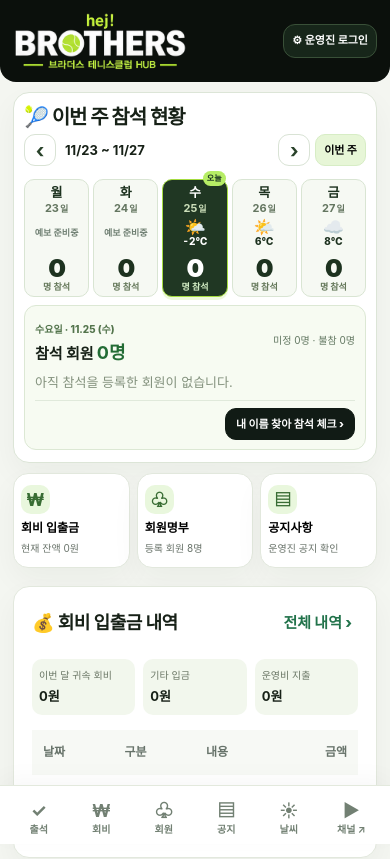
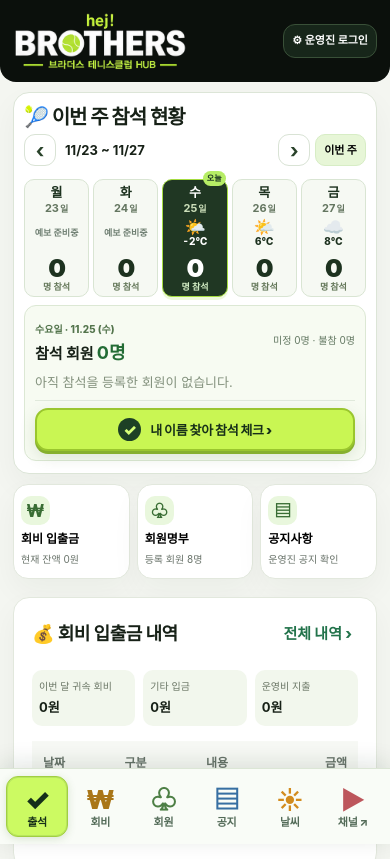
Before and after one commit to drfoods/brotherstc, a plain HTML site: page index.html in a window 390 px wide. Shown: the top 859 px of the page. Drawn offline with Linux system fonts and the light colour scheme.

Commit message:
Update styles.css

```diff
--- a/styles.css
+++ b/styles.css
@@ -583,3 +583,144 @@
   .weekly-board .weekly-day .bro-7am-emoji { font-size: 16px; }
   .weekly-board .weekly-day .day-count { font-size: 23px; }
 }
+/* BROTHERS TC HUB v23 | CTA + MOBILE NAV HIGHLIGHT
+   Append after v22 at the END of styles.css. No JS/Firebase changes.
+*/
+
+/* The member check-in action must stand out under the selected-day roster. */
+.weekly-board .weekday-detail-foot > button.btn {
+  display: inline-flex;
+  justify-content: center;
+  align-items: center;
+  gap: 9px;
+  min-height: 46px;
+  padding: 10px 17px;
+  border: 2px solid #9ac62e;
+  border-radius: 13px;
+  background: #c9f653;
+  color: #173019;
+  box-shadow: 0 3px 0 #86b02e, 0 6px 16px rgba(62, 100, 37, .15);
+  font-size: 14px;
+  font-weight: 900;
+  letter-spacing: -.35px;
+  white-space: nowrap;
+  cursor: pointer;
+}
+.weekly-board .weekday-detail-foot > button.btn::before {
+  content: '✓';
+  display: inline-grid;
+  place-items: center;
+  flex: 0 0 26px;
+  width: 26px;
+  height: 26px;
+  border-radius: 50%;
+  background: #1d4025;
+  color: #d7ff78;
+  font-size: 17px;
+  font-weight: 950;
+  line-height: 1;
+}
+.weekly-board .weekday-detail-foot > button.btn:hover {
+  background: #b8ef38;
+  border-color: #86b72a;
+}
+.weekly-board .weekday-detail-foot > button.btn:active {
+  box-shadow: 0 1px 0 #86b02e;
+  transform: translateY(2px);
+}
+.weekly-board .weekday-detail-foot > button.btn:focus-visible {
+  outline: 3px solid #358e54;
+  outline-offset: 3px;
+}
+
+/* Phone bottom navigation: larger, colored icons with a clear active tab. */
+@media (max-width: 760px) {
+  body { padding-bottom: calc(88px + env(safe-area-inset-bottom)); }
+  .side {
+    padding: 7px max(6px, env(safe-area-inset-right)) calc(7px + env(safe-area-inset-bottom));
+    background: #f9fcf7;
+    border-top: 1px solid #dbe6d5;
+    box-shadow: 0 -5px 22px rgba(19, 46, 22, .12);
+  }
+  .side .nav {
+    display: grid;
+    grid-template-columns: repeat(6, minmax(0, 1fr));
+    gap: 3px;
+    align-items: stretch;
+    justify-content: stretch;
+  }
+  .side .nav .nav-btn {
+    position: relative;
+    display: flex;
+    min-width: 0;
+    min-height: 61px;
+    padding: 6px 0 5px;
+    flex-direction: column;
+    align-items: center;
+    justify-content: center;
+    gap: 2px;
+    border: 1px solid transparent;
+    border-radius: 12px;
+    background: transparent;
+    color: #536b58;
+    font-size: 11px;
+    font-weight: 850;
+    letter-spacing: -.3px;
+    line-height: 1.16;
+    white-space: nowrap;
+    text-align: center;
+    text-decoration: none;
+  }
+  .side .nav .nav-btn .ni {
+    display: block;
+    width: 100%;
+    font-size: 26px;
+    font-weight: 900;
+    line-height: 29px;
+    text-align: center;
+  }
+  .side .nav .nav-btn:nth-child(1) .ni { color: #25794a; }
+  .side .nav .nav-btn:nth-child(2) .ni { color: #a97618; }
+  .side .nav .nav-btn:nth-child(3) .ni { color: #4d7f45; }
+  .side .nav .nav-btn:nth-child(4) .ni { color: #376fa2; }
+  .side .nav .nav-btn:nth-child(5) .ni { color: #d28b1d; }
+  .side .nav .nav-btn:nth-child(6) .ni { color: #bd565c; }
+  .side .nav .nav-btn:hover { background: #edf6e6; }
+  .side .nav .nav-btn.active,
+  .side .nav .nav-btn[aria-current="page"],
+  .app-shell:has(.weekly-board:not(.on-attendance)) .side .nav .nav-btn:first-child {
+    background: #ccfa62;
+    color: #173019;
+    border-color: #a1ce42;
+    box-shadow: inset 0 0 0 1px #b8e65e, 0 2px 8px rgba(65, 111, 31, .16);
+    font-weight: 950;
+  }
+  .side .nav .nav-btn.active .ni,
+  .side .nav .nav-btn[aria-current="page"] .ni,
+  .app-shell:has(.weekly-board:not(.on-attendance)) .side .nav .nav-btn:first-child .ni {
+    color: #152f1a;
+    transform: scale(1.09);
+  }
+  .side .nav .nav-btn:focus-visible {
+    outline: 2px solid #327c45;
+    outline-offset: -2px;
+  }
+  .weekly-board .weekday-detail-foot > button.btn {
+    width: 100%;
+    min-height: 43px;
+    padding: 7px 10px;
+    font-size: 13px;
+    white-space: normal;
+  }
+  .weekly-board .weekday-detail-foot > button.btn::before {
+    flex-basis: 23px;
+    width: 23px;
+    height: 23px;
+    font-size: 15px;
+  }
+}
+@media (max-width: 360px) {
+  .side .nav { gap: 1px; }
+  .side .nav .nav-btn { font-size: 10px; min-height: 59px; }
+  .side .nav .nav-btn .ni { font-size: 24px; line-height: 27px; }
+}
```
